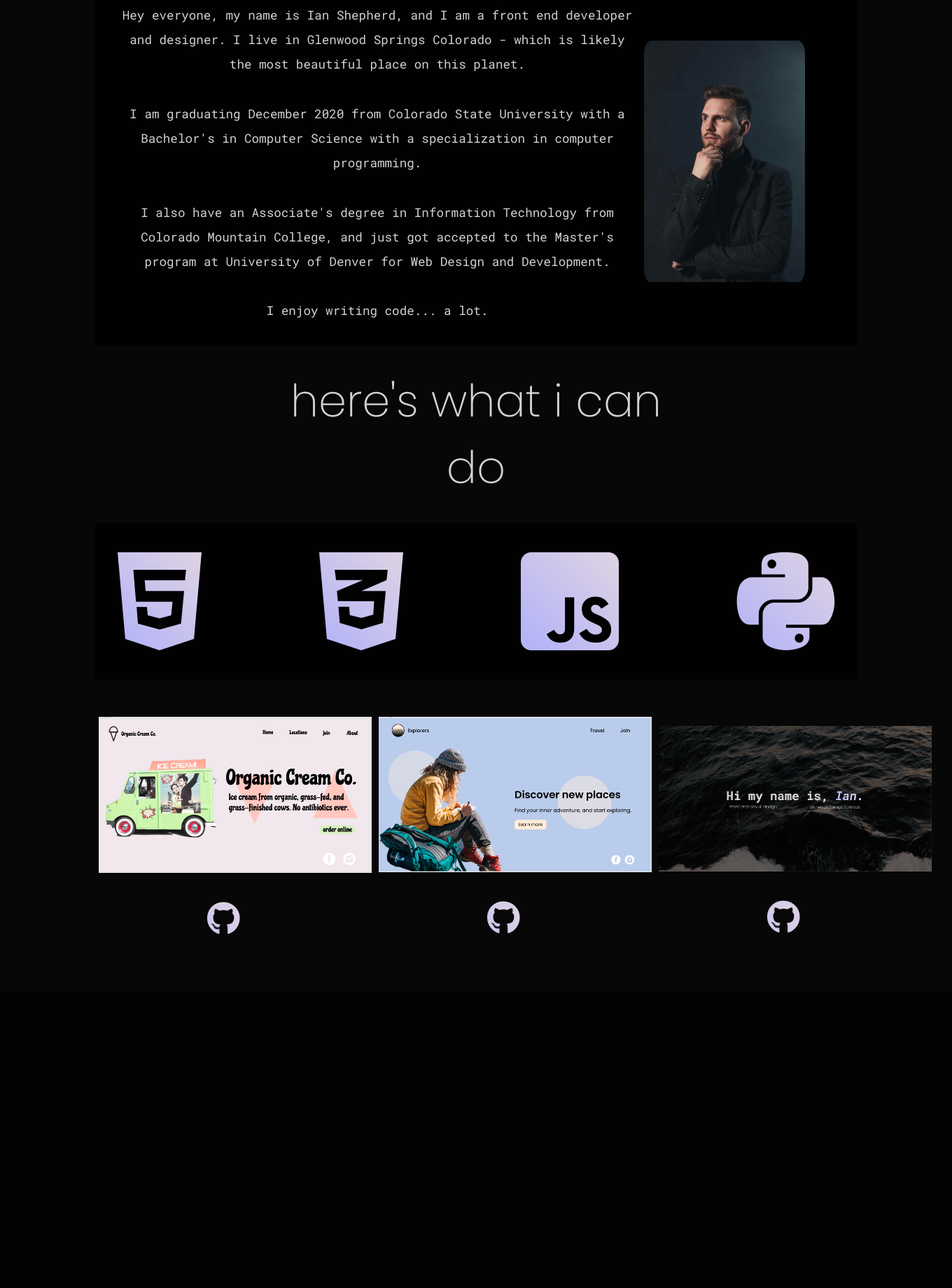
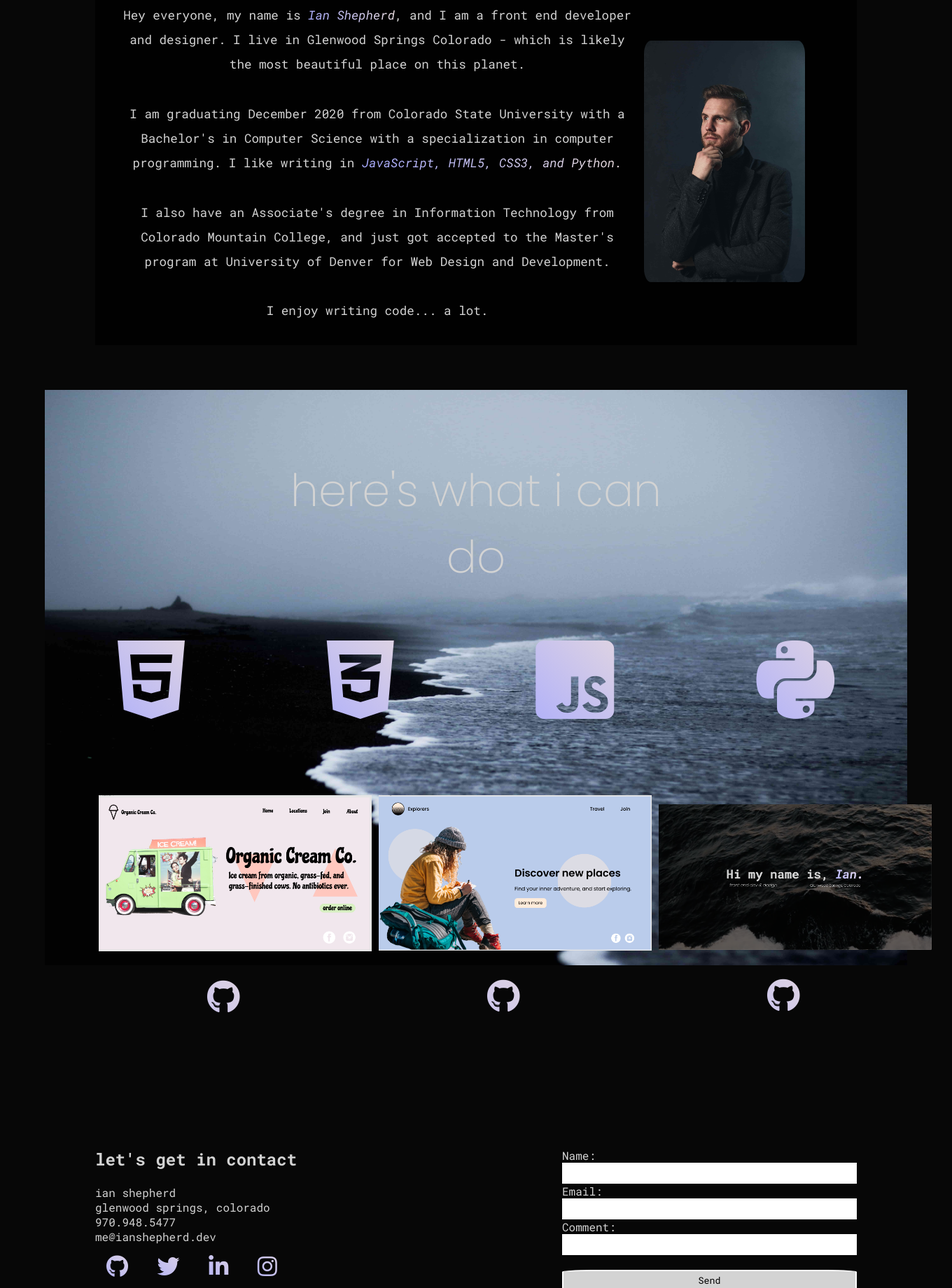
Before and after one commit to vnzmb/NoirObscure, a PHP site: page / in a window 1360 px wide. Shown: the part 1000-2840 px from the top of the page at 70% size. Before the commit the page ends 2334 px from the top, so only its background shows below. Run offline with PHP 8.4, Linux system fonts and the light colour scheme; some libraries are stand-ins or nearby versions.

Commit message:
responsiveness

```diff
--- a/index.html
+++ b/index.html
@@ -10,6 +10,7 @@
       integrity="sha256-h20CPZ0QyXlBuAw7A+KluUYx/3pK+c7lYEpqLTlxjYQ="
       crossorigin="anonymous"
     />
+    <link href="./root/img/favicon.ico" rel="icon" type="image/x-icon" />
     <title>Ian Shepherd</title>
   </head>
   <body>
@@ -45,7 +46,8 @@
               <br />
               I am graduating December 2020 from Colorado State University with
               a Bachelor's in Computer Science with a specialization in computer
-              programming.
+              programming. I like writing in
+              <span>JavaScript, HTML5, CSS3, and Python.</span>
               <br />
               <br />
               I also have an Associate's degree in Information Technology from
@@ -61,6 +63,16 @@
           </div>
         </div>
       </section>
+
+      <section class="second-bg">
+        <div class="second-img-container">
+          <img
+            src="./root/img/jeremy-bishop-DFJahLoBHK4-unsplash-min.jpg"
+            alt=""
+          />
+        </div>
+      </section>
+
       <section class="technologies">
         <div class="tech-text">
           <h1>here's what i can do</h1>
@@ -76,37 +88,64 @@
         <div class="work-container">
           <div class="grid1">
             <img id="myImg" src="./root/img/organic_cream_co.png" alt="" />
-            <a href="https://github.com/shepherx/ice_cream_co_landing_page"
+            <a
+              target="_blank"
+              href="https://github.com/shepherx/ice_cream_co_landing_page"
               ><i class="fab fa-github"></i
             ></a>
           </div>
           <div class="grid2">
             <img id="myImg2" src="./root/img/travel1.png" alt="" />
-            <a href="https://github.com/shepherx/travel-website"
+            <a target="_blank" href="https://github.com/shepherx/travel-website"
               ><i class="fab fa-github"></i
             ></a>
           </div>
           <div class="grid3">
             <img id="myImg3" src="./root/img/this_site.png" alt="" />
-            <i class="fab fa-github"></i>
+            <a target="_blank" href="https://github.com/shepherx/new-website"
+              ><i class="fab fa-github"></i
+            ></a>
           </div>
         </div>
-        <!-- <div class="second-row">
-            <div class="grid4">
-              <img id='myImg' src="./root/img/organic_cream_co.png" alt="" />
-              <i class="fab fa-github"></i>
-            </div>
-            <div class="grid5">
-              <img id='myImg' src="./root/img/travel1.png" alt="" />
-              <i class="fab fa-github"></i>
-            </div>
-            <div class="grid6">
-              <img id='myImg' src="./root/img/this_site.png" alt="" />
-              <i class="fab fa-github"></i>
-            </div> -->
+      </section>
+      <section id="contact-me">
+        <div class="contact-container">
+          <div class="contact-text">
+            <h1>let's get in contact</h1>
+            <br />
+            <p>ian shepherd</p>
+            <p>glenwood springs, colorado</p>
+            <p>970.948.5477</p>
+            <p>me@ianshepherd.dev</p>
+            <a target="_blank" href="https://github.com/shepherx"
+              ><i class="fab fa-github"></i
+            ></a>
+            <a target="_blank" href="https://twitter.com/spicyhorses"
+              ><i class="fab fa-twitter"></i
+            ></a>
+            <a target="_blank" href="https://www.linkedin.com/in/ian-shepherd/"
+              ><i class="fab fa-linkedin-in"></i
+            ></a>
+            <a target="_blank" href="#"><i class="fab fa-instagram"></i></a>
+          </div>
+          <div class="form-div">
+            <form
+              action="mailto:me@ianshepherd.dev"
+              method="post"
+              enctype="text/plain"
+            >
+              Name:<br />
+              <input type="text" name="name" /><br />
+              Email:<br />
+              <input type="text" name="mail" /><br />
+              Comment:<br />
+              <input type="text" name="comment" size="50" /><br /><br />
+              <input id="btn-email" type="submit" value="Send" />
+            </form>
+          </div>
+        </div>
       </section>
     </div>
-
     <!-- img modals -->
 
     <div id="myModal" class="modal">
--- a/root/style/style.css
+++ b/root/style/style.css
@@ -100,6 +101,16 @@
     background-color: rgba(0, 0, 0, 0.6);
 }
 
+.second-img-container {
+    height: 40px;
+    padding: 4rem;
+}
+
+.second-img-container img {
+    max-width: 100%;
+    max-height: auto;
+}
+
 .about-text {
     display: flex;
     justify-content: space-between;
@@ -145,6 +156,16 @@
     max-width: 800px;
 }
 
+.p-item span {
+    background-image: linear-gradient(45deg, var(--third-color), var(--secondary-color));
+    background-clip: text;
+    -webkit-background-clip: text;
+    -webkit-text-fill-color: transparent;
+    -moz-background-clip: text;
+    -moz-text-fill-color: transparent;
+    font-style: italic;
+}
+
 .tech-container {
     display: flex;
     max-width: 80%;
@@ -153,7 +174,7 @@
     align-items: center;
     justify-content: space-between;
     background-color: rgba(0, 0, 0, 0.8);
-    margin-bottom: 2rem;
+    margin-bottom: 4rem;
 }
 
 .tech-text {
@@ -172,7 +193,7 @@
 }
 
 .tech-container i {
-    font-size: 10rem;
+    font-size: 8rem;
     padding: 2rem;
     background-image: linear-gradient(45deg, var(--third-color), var(--secondary-color));
     background-clip: text;
@@ -240,6 +261,45 @@
 
 .grid6 {
     padding-top: 13px;
+}
+
+/* contact section */
+
+.contact-container {
+    display: flex;
+    margin: auto;
+    max-width: 80%;
+    justify-content: space-between;
+    margin-bottom: 3rem;
+    margin-top: 10rem;
+}
+
+.form-div {
+    height: 200px;
+}
+
+.form-div input {
+    height: 30px;
+    width: 100%;
+    border: solid, #fff, 2px;
+}
+
+#btn-email {
+    border-radius: 10%;
+    font-family: "Roboto Mono", monospace;
+    background-color: var(--text-color);
+}
+
+.contact-container i {
+    font-size: 2rem;
+    background-image: linear-gradient(45deg, var(--third-color), var(--secondary-color));
+    background-clip: text;
+    -webkit-background-clip: text;
+    -webkit-text-fill-color: transparent;
+    -moz-background-clip: text;
+    -moz-text-fill-color: transparent;
+    padding: 1rem;
+
 }
 
 /* img modal */
```
Also changed, not shown: other parts of root/style/style.css (+63 -0 lines), root/js/main.js (+0 -33 lines), root/img/favicon.ico (added), root/img/jeremy-bishop-DFJahLoBHK4-unsplash-min.jpg (added), 3 other files.
